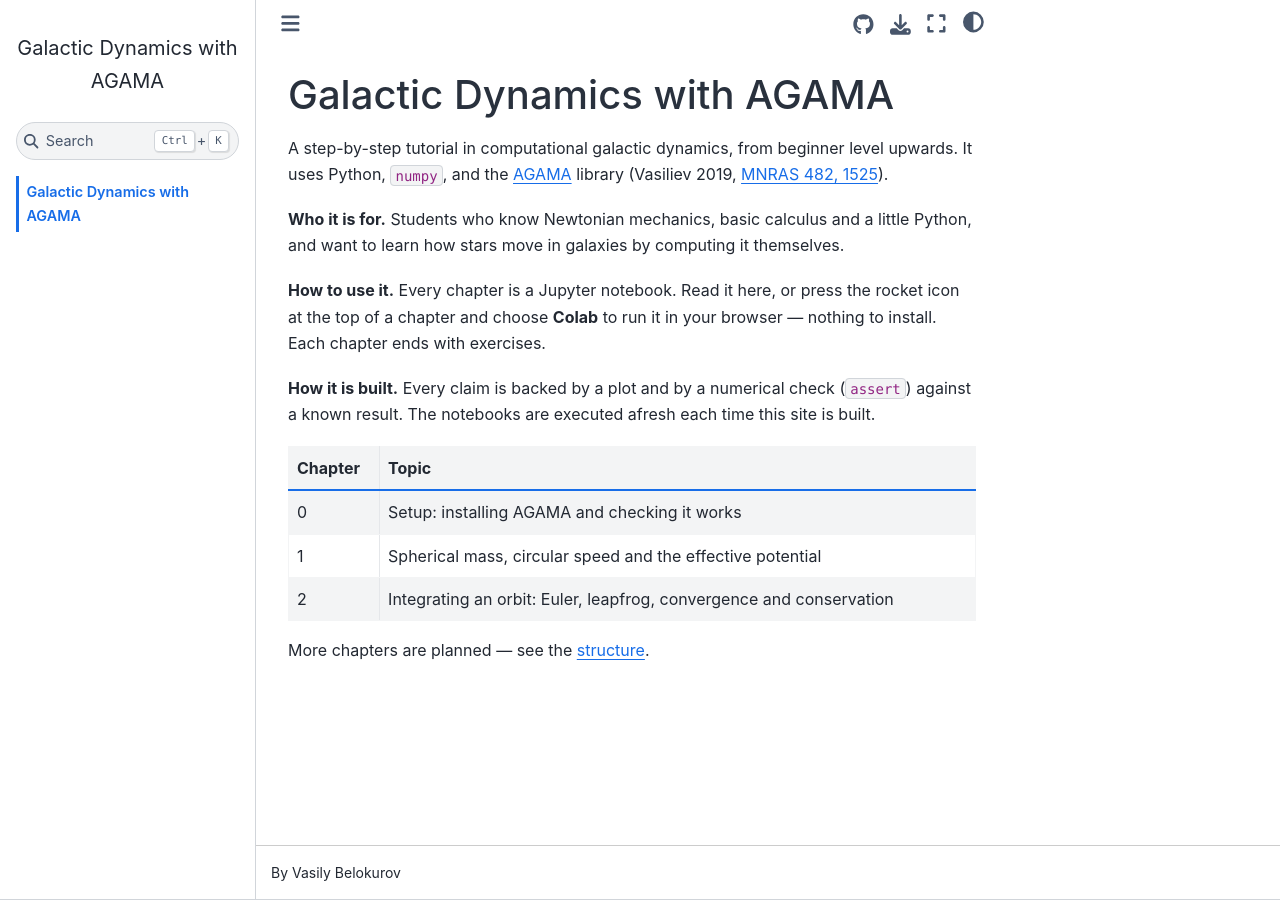
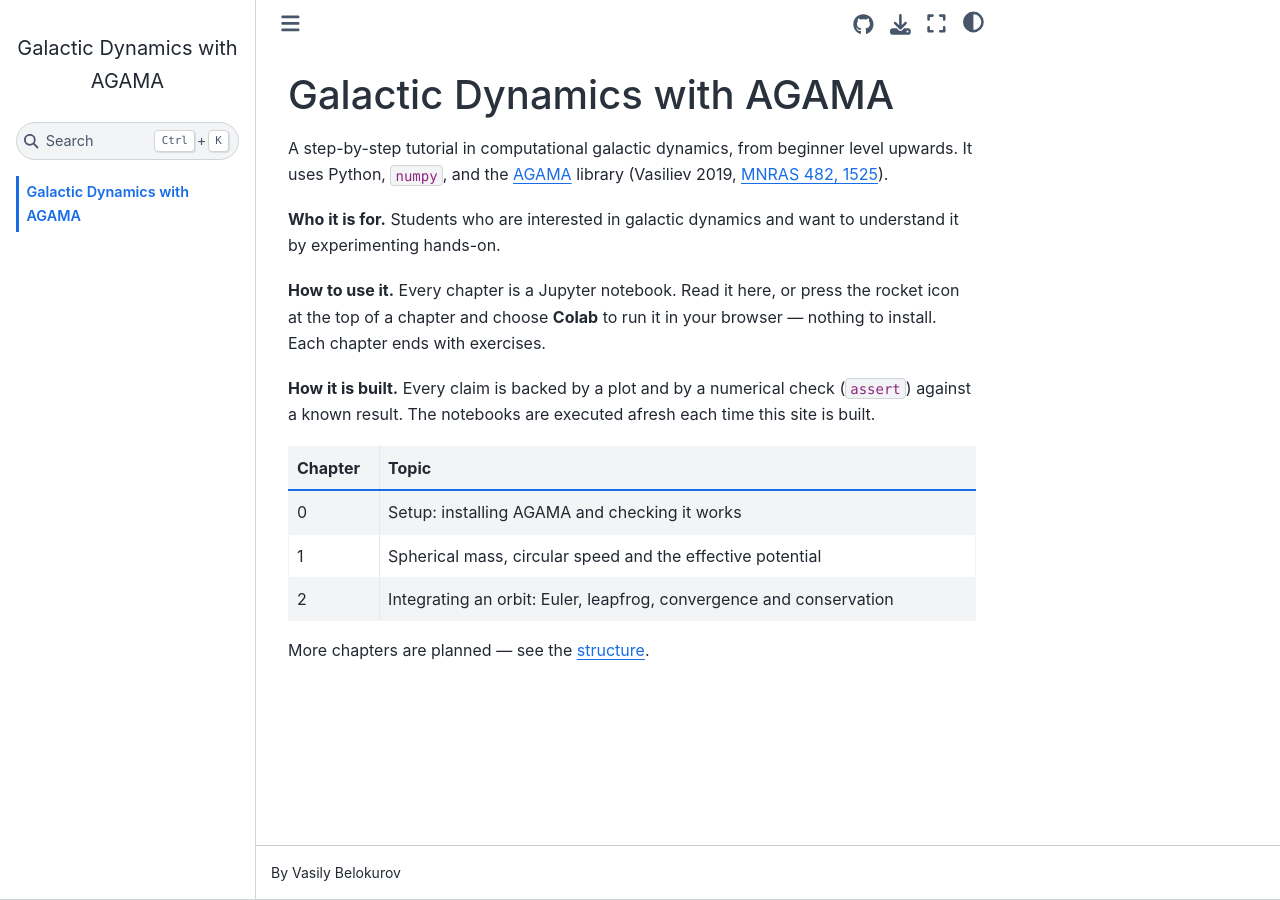
Before and after one commit to vasilybelokurov/galactic-dynamics-tutorial, a Jupyter Book: the page built from intro.md, in a window 1280 px wide. Built offline with Jupyter Book 1.0.4 settings and Sphinx 7.4.7 and the Sphinx Book theme 1.1.4, drawn with Linux system fonts in a browser that asks for light colours; pages that are not in the unit, such as notebooks, are missing from menus.

Commit message:
Reword audience on the landing page
Co-Authored-By: Claude Opus 5.5 (1M context) <noreply@anthropic.com>

```diff
--- a/intro.md
+++ b/intro.md
@@ -4,8 +4,8 @@ A step-by-step tutorial in computational galactic dynamics, from beginner level
 It uses Python, `numpy`, and the [AGAMA](https://github.com/GalacticDynamics-Oxford/Agama)
 library (Vasiliev 2019, [MNRAS 482, 1525](https://doi.org/10.1093/mnras/sty2672)).
 
-**Who it is for.** Students who know Newtonian mechanics, basic calculus and a little Python,
-and want to learn how stars move in galaxies by computing it themselves.
+**Who it is for.** Students who are interested in galactic dynamics and want to understand it
+by experimenting hands-on.
 
 **How to use it.** Every chapter is a Jupyter notebook. Read it here, or press the
 rocket icon at the top of a chapter and choose **Colab** to run it in your browser — nothing
```
